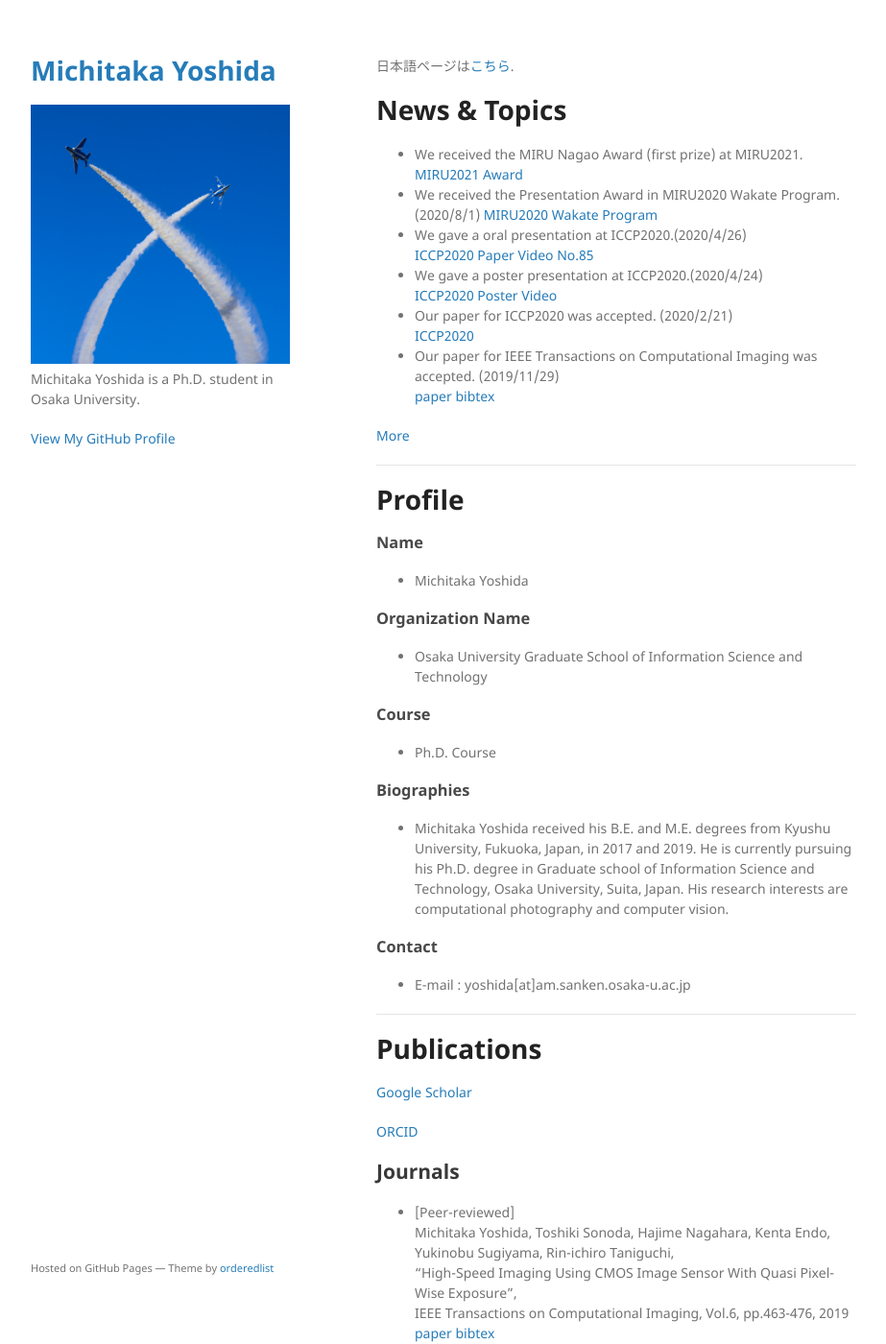
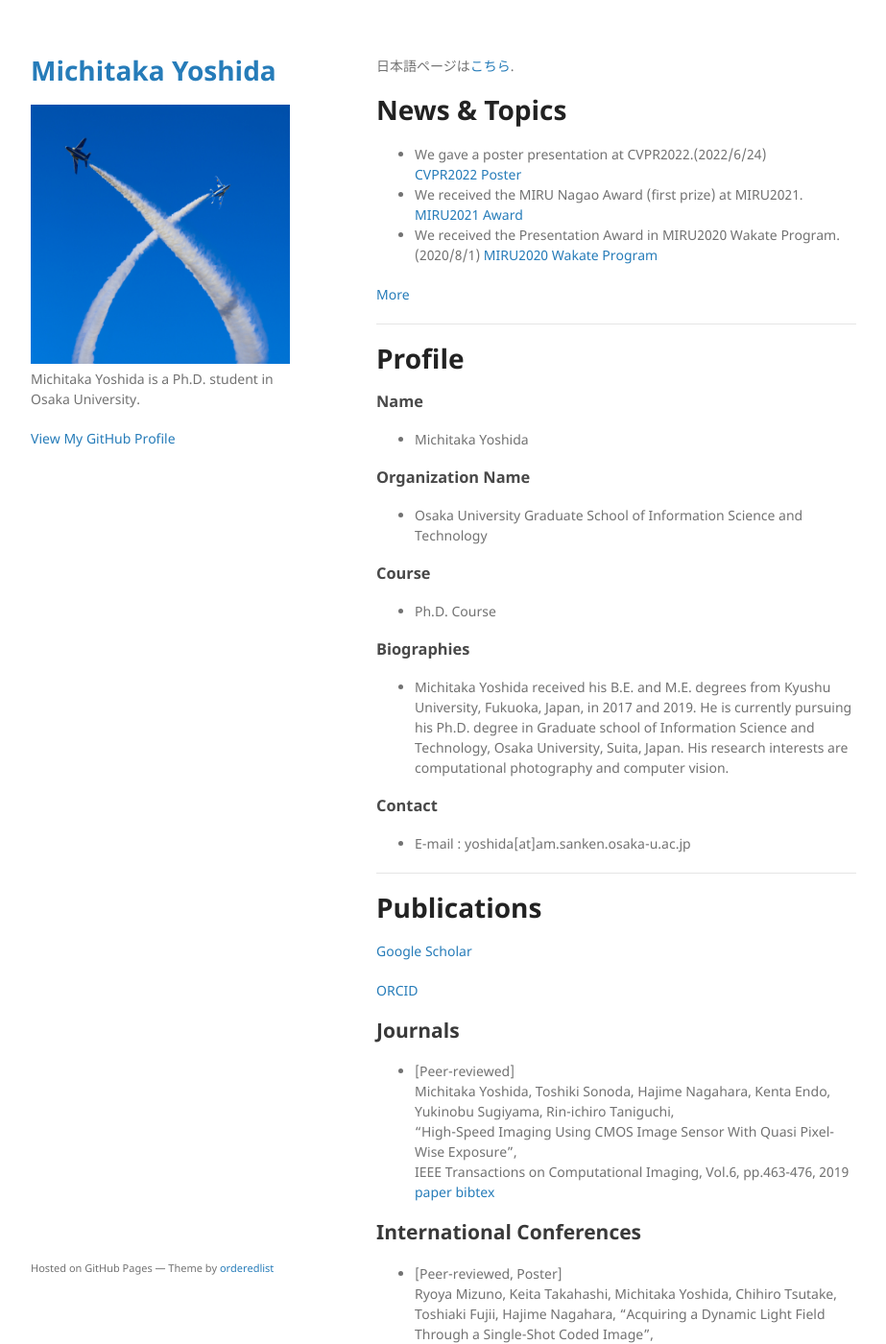
Before and after one commit to michitakayoshida/michitakayoshida.github.io, a Jekyll site: the page built from index_en.md, in a window 1280 px wide and 1400 px high. Shown: the whole window at 96% size, without its empty margins (178-1101 px from the left). Built offline with Jekyll 4.4.1, drawn with Linux system fonts in a browser that asks for light colours; some of the changed text lies outside the part shown.

Commit message:
cvpr2022

```diff
--- a/index_en.md
+++ b/index_en.md
@@ -9,18 +9,13 @@ layout: default
 
 # News & Topics
 
+- We gave a poster presentation at CVPR2022.(2022/6/24)
+[CVPR2022 Poster](https://openaccess.thecvf.com/content/CVPR2022/html/Mizuno_Acquiring_a_Dynamic_Light_Field_Through_a_Single-Shot_Coded_Image_CVPR_2022_paper.html)
 - We received the MIRU Nagao Award (first prize) at MIRU2021.
 [MIRU2021](http://cvim.ipsj.or.jp/MIRU2021/) [Award](http://cvim.ipsj.or.jp/MIRU2021/award/)
 - We received the Presentation Award in MIRU2020 Wakate Program. (2020/8/1)
 [MIRU2020 Wakate Program](https://sites.google.com/view/miru2020/%E8%8B%A5%E6%89%8B%E3%83%97%E3%83%AD%E3%82%B0%E3%83%A9%E3%83%A0/%E4%BC%81%E7%94%BB%E5%86%85%E5%AE%B9?authuser=0)
-- We gave a oral presentation at ICCP2020.(2020/4/26)
-[ICCP2020 Paper](https://iccp2020.engr.wustl.edu/) [Video No.85](https://www.youtube.com/watch?v=yDBU-3Ag3bQ)
-- We gave a poster presentation at ICCP2020.(2020/4/24)
-[ICCP2020 Poster](https://iccp2020.engr.wustl.edu/) [Video](https://www.youtube.com/watch?v=6WHq7_sICAA&t=1s)
-- Our paper for ICCP2020 was accepted. (2020/2/21)
-[ICCP2020](https://iccp2020.engr.wustl.edu/)
-- Our paper for IEEE Transactions on Computational Imaging was accepted. (2019/11/29)
-[paper](https://ieeexplore.ieee.org/document/8918110) [bibtex](/bib/tci2019.bib)
+
 
 
 [More](./news_en)
@@ -59,6 +54,11 @@ IEEE Transactions on Computational Imaging, Vol.6, pp.463-476, 2019
 [paper](https://ieeexplore.ieee.org/document/8918110) [bibtex](/bib/tci2019.bib)
 
 ## International Conferences
+- [Peer-reviewed, Poster]
+Ryoya Mizuno, Keita Takahashi, Michitaka Yoshida, Chihiro Tsutake, Toshiaki Fujii, Hajime Nagahara,
+"Acquiring a Dynamic Light Field Through a Single-Shot Coded Image",
+Proceedings of the IEEE/CVF Conference on Computer Vision and Pattern Recognition (CVPR), New Orleans, U.S.A, 2022.06
+
 - [Peer-reviewed, Oral]
 Tadashi Okawara, Michitaka Yoshida, Hajime Nagahara, Yasushi Yagi,
 "Action Recognition from a Single Coded Image",
```
Also changed, not shown: index.md (+8 -4 lines), news.md (+2 -0 lines), news_en.md (+2 -0 lines).
